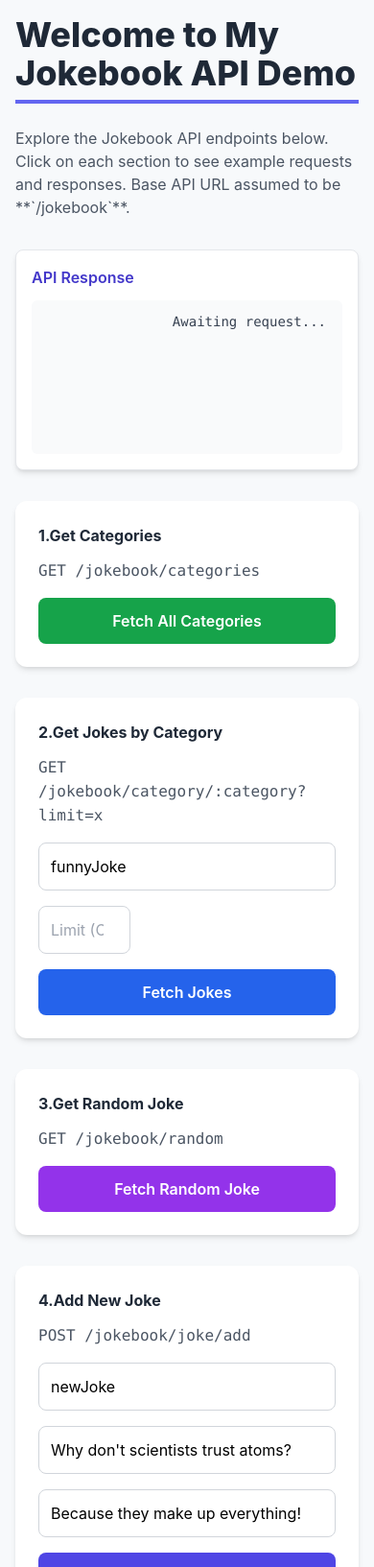
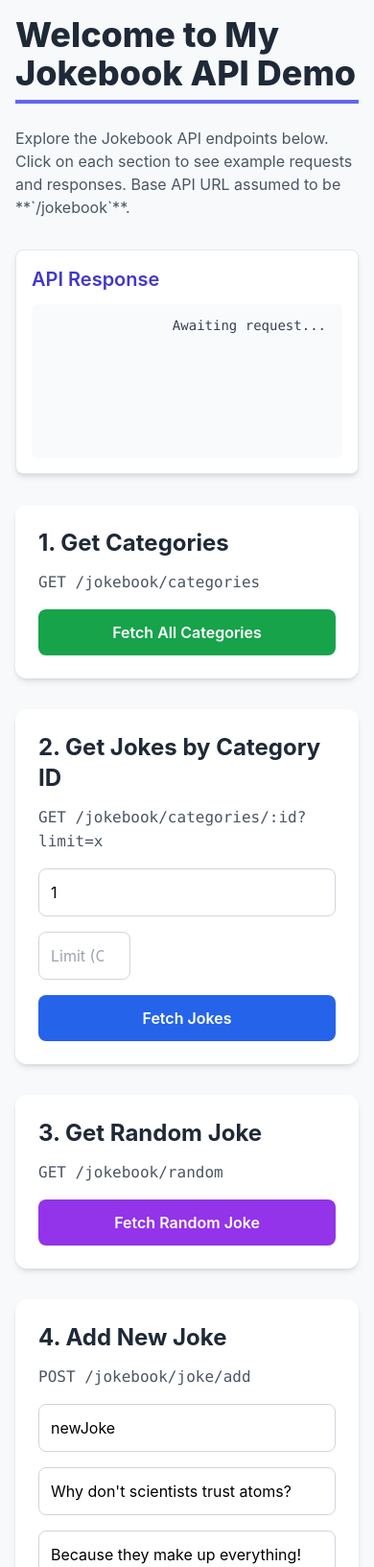
Before and after one commit to ser723/assignment-7, a website: page public/index.html in a window 390 px wide. Shown: the top 1633 px of the page at 96% size. Drawn offline with nearby package versions, Linux system fonts and the light colour scheme.

Commit message:
fixed selector typo for the API response

```diff
--- a/public/index.html
+++ b/public/index.html
@@ -29,7 +29,8 @@
         .section-card {
             box-shadow: 0 4px 6px -1px rgba(0, 0, 0, 0.1), 0 2px 4px -2px rgba(0, 0, 0, 0.1);
         }
-        .api-oututput pre {
+        /* Fixed selector typo for the API response box */
+        .api-output pre {
             white-space: pre-wrap;
             word-wrap: break-word;
         }
@@ -38,7 +39,7 @@
 <body class="p-4 sm:p-8">
     <div class="container mx-auto">
         <h1 class ="text-4xl font-extrabold text-gray-800 mb-6 border-b-4 border-indigo-500 pb-2">
-             Welcome to  My Jokebook API Demo
+            Welcome to My Jokebook API Demo
         </h1>
         <p class="text-gray-600 mb-8">
             Explore the Jokebook API endpoints below. Click on each section to see example requests
@@ -47,7 +48,7 @@
 
         <!--Output Display-->
         <div id="api-output" class="mb-8 p-4 rounded-lg bg-white border border-gray-200 section-card">
-            <h2 class="text-x1 font-semibold mb-3 text-indigo-700"> API Response</h2>
+            <h2 class="text-xl font-semibold mb-3 text-indigo-700"> API Response</h2>
             <pre class="api-output text-sm text-gray-700 bg-gray-50 p-3 rounded-md overflow-auto h-40">
                 Awaiting request...
             </pre>
@@ -58,19 +59,21 @@
 
             <!-- 1.GET /jokebook/categories -->
             <div class="p-6 bg-white rounded-xl section-card">
-                <h3 class="text-2x1 font-bold text-gray-800 mb-3">1.Get Categories</h3>
+                <h3 class="text-2xl font-bold text-gray-800 mb-3">1. Get Categories</h3>
                 <p class="text-gray-600 mb-4"><code> GET /jokebook/categories</code></p>
                 <button onclick="fetchCategories()" class="w-full sm:w-auto px-6 py-3 bg-green-600 text-white font-semibold rounded-lg hover:bg-green-700 transition-colors">
                     Fetch All Categories
                 </button>
             </div>
 
-             <!-- 2.GET /jokebook/category/ :category -->
+            <!-- 2.GET /jokebook/categories/:id -->
             <div class="p-6 bg-white rounded-xl section-card">
-                <h3 class="text-2x1 font-bold text-gray-800 mb-3">2.Get Jokes by Category</h3>
-                <p class="text-gray-600 mb-4"><code> GET /jokebook/category/:category?limit=x</code></p>
-                <div class="flex flex-col sm:flex-row sm:flex-row gap-4">
-                 <input type="text" id="categoryName" value="funnyJoke" placeholder="Category Name (e.g., funnyJoke)" class="flex-grow p-3 border border-gray-300 rounded-lg focus:ring-indigo-500 focus:border-indigo-500">
+                <h3 class="text-2xl font-bold text-gray-800 mb-3">2. Get Jokes by Category ID</h3>
+                <!-- FIX 1: Updated documentation for the correct endpoint structure -->
+                <p class="text-gray-600 mb-4"><code> GET /jokebook/categories/:id?limit=x</code></p>
+                <div class="flex flex-col sm:flex-row gap-4">
+                    <!-- Changed default value to an ID (1) for clearer context -->
+                    <input type="number" id="categoryId" value="1" placeholder="Category ID (e.g., 1)" class="flex-grow p-3 border border-gray-300 rounded-lg focus:ring-indigo-500 focus:border-indigo-500">
                     <input type="number" id="jokeLimit" placeholder="Limit (Optional)" class="w-24 p-3 border border-gray-300 rounded-lg">
                     <button onclick="fetchJokesByCategory()" class="px-6 py-3 bg-blue-600 text-white font-semibold rounded-lg hover:bg-blue-700 transition-colors">
                         Fetch Jokes
@@ -80,7 +83,7 @@
 
             <!-- 3. GET /jokebook/random -->
             <div class="p-6 bg-white rounded-xl section-card">
-                <h3 class="text-2x1 font-bold text-gray-800 mb-3">3.Get Random Joke</h3>
+                <h3 class="text-2xl font-bold text-gray-800 mb-3">3. Get Random Joke</h3>
                 <p class="text-gray-600 mb-4"><code> GET /jokebook/random</code></p>
                 <button onclick="fetchRandomJoke()" class="w-full sm:w-auto px-6 py-3 bg-purple-600 text-white font-semibold rounded-lg hover:bg-purple-700 transition-colors">
                     Fetch Random Joke
@@ -89,7 +92,7 @@
 
             <!-- 4. GET /jokebook/joke/add -->
             <div class="p-6 bg-white rounded-xl section-card">
-                <h3 class="text-2x1 font-bold text-gray-800 mb-3">4.Add New Joke</h3>
+                <h3 class="text-2xl font-bold text-gray-800 mb-3">4. Add New Joke</h3>
                 <p class="text-gray-600 mb-4"><code> POST /jokebook/joke/add</code></p>
                 <div class="space-y-4">
                     <input type="text" id="addCategory" value="newJoke" placeholder="Category" class="w-full p-3 border border-gray-300 rounded-lg focus:ring-indigo-500 focus:border-indigo-500">
@@ -125,19 +128,22 @@
             }
         }
 
-        // 2. GET /category/:category
+        // 2. GET /categories/:id
         async function fetchJokesByCategory() {
-            const category = document.getElementById('categoryName').value.trim();
+            // Updated ID of the input field to reflect category ID
+            const categoryId = document.getElementById('categoryId').value.trim();
             const limit = document.getElementById('jokeLimit').value.trim();
-            let url = `${BASE_URL}/category/${category}`;
+
+            // FIX 2: Updated the URL to use '/categories/' instead of '/category/'
+            let url = `${BASE_URL}/categories/${categoryId}`;
 
             if (limit) {
                 url += `?limit=${limit}`;
             }
 
-            displayResponse({ message: `Fetching jokes for category: ${category}` });
+            displayResponse({ message: `Fetching jokes for category ID: ${categoryId}` });
             try {
-                const response = await fetch(`${BASE_URL}/category/${category}`);
+                const response = await fetch(url);
                 const data = await response.json();
                 displayResponse(data);
             } catch (error) {
@@ -145,7 +151,7 @@
             }
         }
 
-        // 3. GET /random ---
+        // 3. GET /random
         async function fetchRandomJoke() {
             displayResponse({ message: 'Fetching random joke...' });
             try {
@@ -156,7 +162,7 @@
                 displayResponse({ error: 'Failed to connect to API', details: error.message });
             }
         }
-        // 4. POST /joke/add ---
+        // 4. POST /joke/add
         async function addJoke() {
             const category = document.getElementById('addCategory').value.trim();
             const setup = document.getElementById('addSetup').value.trim();
```
Lines whose indentation alone changed are shown as unchanged.
